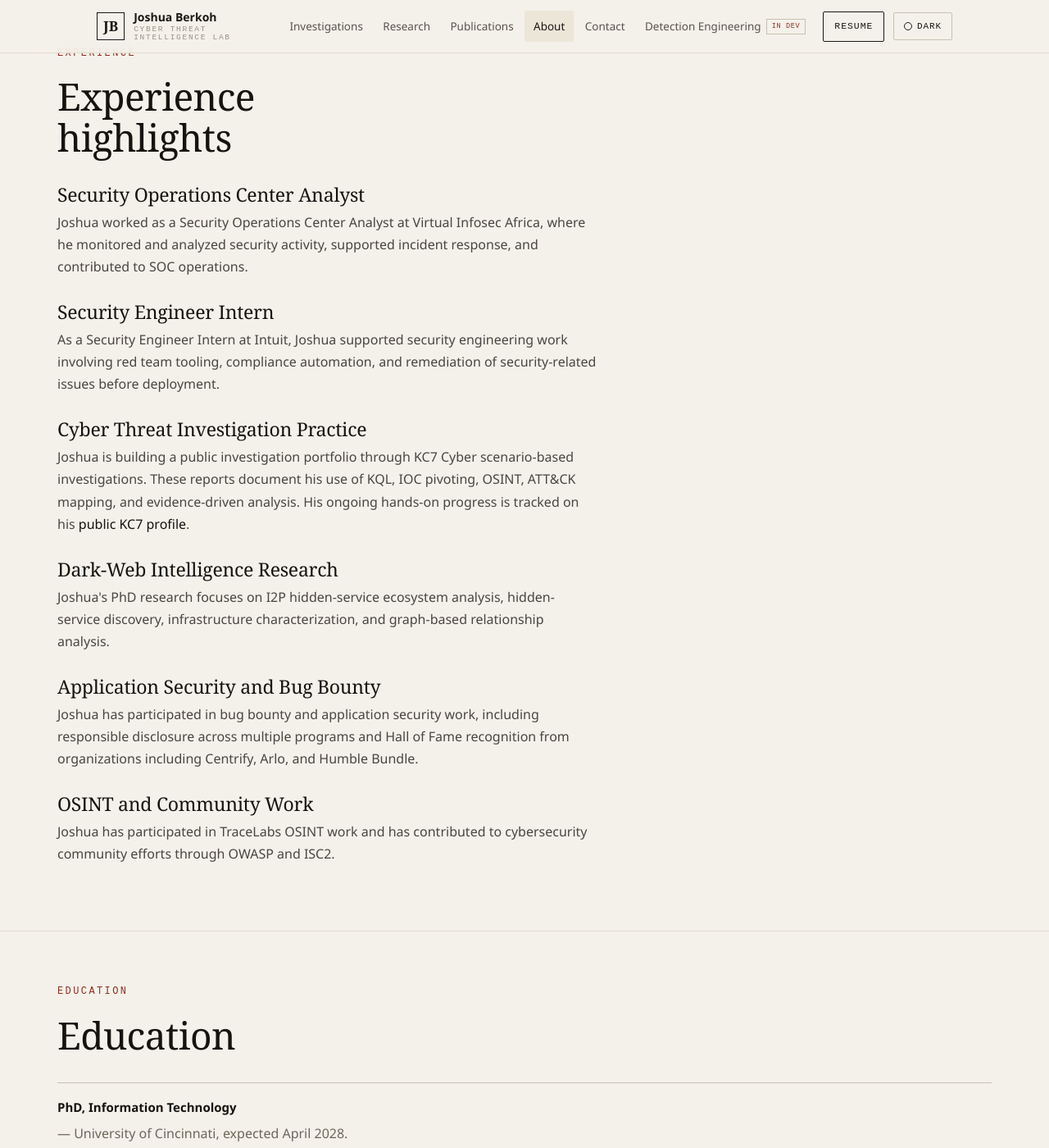
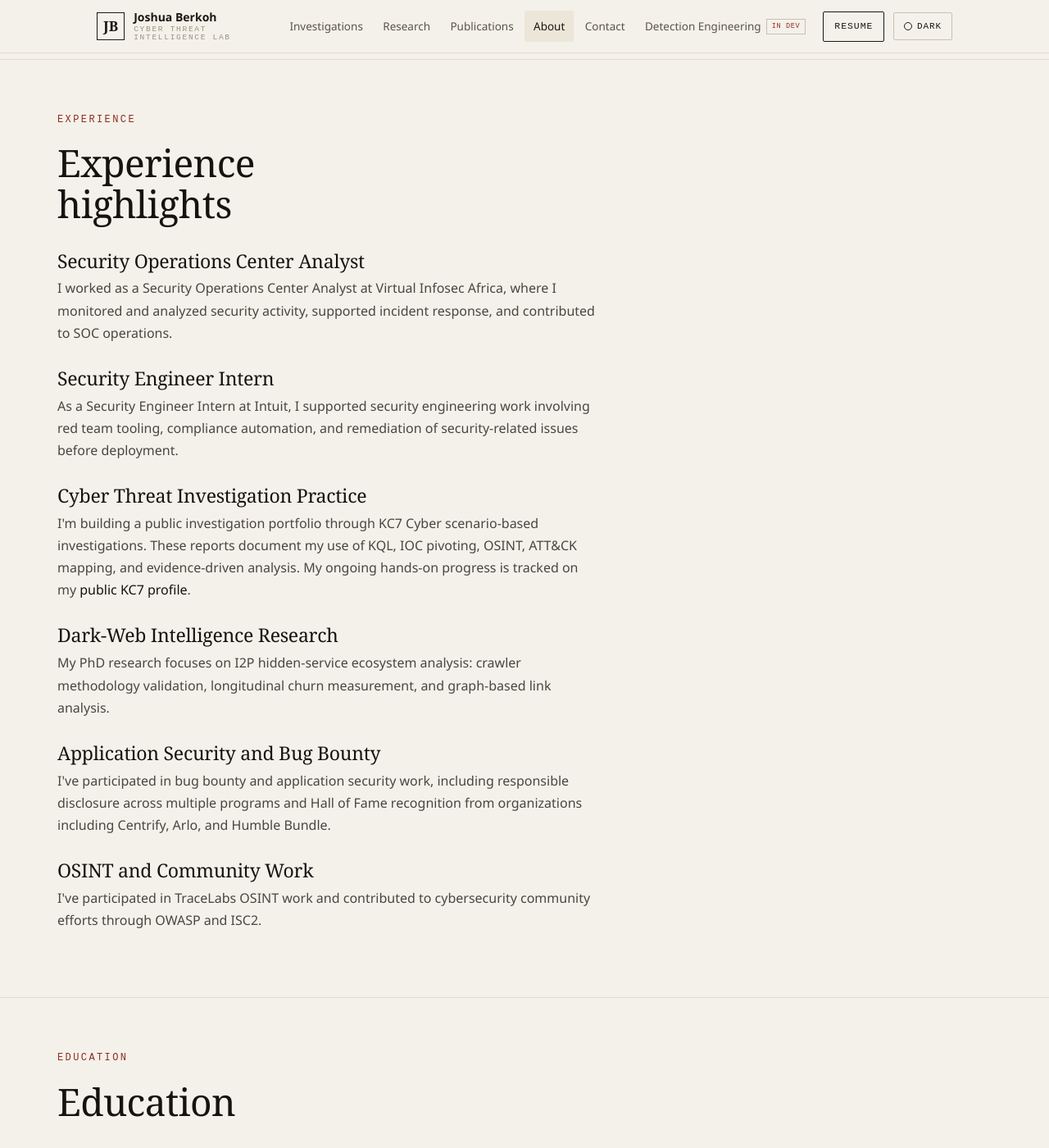
Before and after one commit to joshberk/joshberk.github.io, a Jekyll site: the page built from about.md, in a window 1280 px wide and 1400 px high, scrolled down 3653 px. Shown: the whole window at 82% size. Built offline with Jekyll 4.4.1, drawn with Linux system fonts in a browser that asks for light colours; some of the changed text lies outside the part shown.

Commit message:
Brand audit fixes: honest research framing, first-person about, accepted-paper timeline, hero headline

```diff
--- a/about.md
+++ b/about.md
@@ -16,8 +16,8 @@
       <img src="{{ '/assets/images/joshua_berkoh.jpg' | relative_url }}" alt="Joshua Berkoh" class="profile-image" loading="lazy" width="1400" height="2100" />
     </div>
     <div class="about-text">
-      <p>Joshua Berkoh is a cybersecurity professional and PhD researcher focused on cyber threat intelligence, threat investigations, dark-web intelligence research, and security analysis.</p>
-      <p>His work combines security operations experience, hands-on investigation practice, application security, technical writing, and doctoral research into hidden-service ecosystems. Through this Cyber Threat Intelligence Lab, Joshua documents his development as an investigator and researcher by publishing structured investigation reports, research notes, lab artifacts, and technical writing.</p>
+      <p>I'm a cybersecurity professional and PhD researcher focused on cyber threat intelligence, threat investigations, dark-web intelligence research, and security analysis.</p>
+      <p>My work combines security operations experience, hands-on investigation practice, application security, technical writing, and doctoral research into hidden-service ecosystems. Through this Cyber Threat Intelligence Lab, I document my development as an investigator and researcher by publishing structured investigation reports, research notes, lab artifacts, and technical writing.</p>
     </div>
   </div>
 </section>
@@ -26,7 +26,7 @@
   <div class="section-heading"><p class="section-kicker">Current Focus</p><h2>What I'm focused on</h2></div>
   <ul class="activity-list">
     <li><strong>Threat Investigations</strong> <span class="muted">— building a public portfolio of scenario-based cyber threat investigations using KC7 Cyber materials.</span></li>
-    <li><strong>Dark-Web Intelligence Research</strong> <span class="muted">— conducting PhD research on the I2P hidden-service ecosystem, infrastructure structure, and application-layer connectivity.</span></li>
+    <li><strong>Dark-Web Intelligence Research</strong> <span class="muted">— PhD research on the I2P hidden-service ecosystem across three studies: methodology validation (completed), longitudinal churn measurement (in progress), cross-network generalization (planned).</span></li>
     <li><strong>Security Analysis &amp; Threat Hunting</strong> <span class="muted">— strengthening investigation workflows using KQL, IOC pivoting, OSINT, and MITRE ATT&amp;CK mapping.</span></li>
     <li><strong>Detection Engineering Study</strong> <span class="muted">— studying Practical Detection Engineering as an in-progress capability that will later support defensible detection artifacts.</span></li>
   </ul>
@@ -35,15 +35,15 @@
 <section class="home-section" id="portfolio">
   <div class="section-heading"><p class="section-kicker">Investigation Portfolio</p><h2>Investigation portfolio</h2></div>
   <p>The investigation portfolio contains structured cyber threat investigations completed using realistic enterprise scenarios from the KC7 Cyber Security Analyst program.</p>
-  <p>These reports are not presented as real-world client incidents. They are scenario-based investigations that document Joshua's analytical workflow, evidence collection, KQL analysis, IOC pivoting, MITRE ATT&amp;CK mapping, and findings.</p>
+  <p>These reports are not presented as real-world client incidents. They are scenario-based investigations that document my analytical workflow, evidence collection, KQL analysis, IOC pivoting, MITRE ATT&amp;CK mapping, and findings.</p>
   <p>The goal is to show the investigative process clearly and honestly: what evidence was reviewed, how conclusions were reached, and how the analysis developed over time.</p>
   <a href="{{ '/investigations/' | relative_url }}" class="ic-link">View the investigation portfolio →</a>
 </section>
 
 <section class="home-section" id="research-focus">
   <div class="section-heading"><p class="section-kicker">Research Focus</p><h2>Research focus</h2></div>
-  <p>Joshua's doctoral research focuses on the I2P anonymity network and hidden-service ecosystem analysis.</p>
-  <p>The research examines how application-layer and network-layer observations can be collected, structured, and analyzed to better understand hidden-service connectivity, infrastructure relationships, and ecosystem behavior.</p>
+  <p>My doctoral research focuses on the I2P anonymity network's hidden-service ecosystem across three studies: completed crawler methodology validation, an in-progress longitudinal churn measurement campaign, and a planned cross-network generalization study.</p>
+  <p>Network-layer observations are recorded with strict provenance separation from application-layer crawls, so cross-layer claims are made only where the data supports them.</p>
   <p>This work is framed as dark-web intelligence research and security measurement. It does not claim real-world adversary attribution or active threat actor tracking.</p>
   <a href="{{ '/research/' | relative_url }}" class="ic-link">Explore the research →</a>
 </section>
@@ -98,22 +98,22 @@
   <div class="section-heading"><p class="section-kicker">Experience</p><h2>Experience highlights</h2></div>
 
   <h3>Security Operations Center Analyst</h3>
-  <p>Joshua worked as a Security Operations Center Analyst at Virtual Infosec Africa, where he monitored and analyzed security activity, supported incident response, and contributed to SOC operations.</p>
+  <p>I worked as a Security Operations Center Analyst at Virtual Infosec Africa, where I monitored and analyzed security activity, supported incident response, and contributed to SOC operations.</p>
 
   <h3>Security Engineer Intern</h3>
-  <p>As a Security Engineer Intern at Intuit, Joshua supported security engineering work involving red team tooling, compliance automation, and remediation of security-related issues before deployment.</p>
+  <p>As a Security Engineer Intern at Intuit, I supported security engineering work involving red team tooling, compliance automation, and remediation of security-related issues before deployment.</p>
 
   <h3>Cyber Threat Investigation Practice</h3>
-  <p>Joshua is building a public investigation portfolio through KC7 Cyber scenario-based investigations. These reports document his use of KQL, IOC pivoting, OSINT, ATT&amp;CK mapping, and evidence-driven analysis. His ongoing hands-on progress is tracked on his <a href="https://kc7cyber.com/profile/dd63b85e" target="_blank" rel="noopener noreferrer">public KC7 profile</a>.</p>
+  <p>I'm building a public investigation portfolio through KC7 Cyber scenario-based investigations. These reports document my use of KQL, IOC pivoting, OSINT, ATT&amp;CK mapping, and evidence-driven analysis. My ongoing hands-on progress is tracked on my <a href="https://kc7cyber.com/profile/dd63b85e" target="_blank" rel="noopener noreferrer">public KC7 profile</a>.</p>
 
   <h3>Dark-Web Intelligence Research</h3>
-  <p>Joshua's PhD research focuses on I2P hidden-service ecosystem analysis, hidden-service discovery, infrastructure characterization, and graph-based relationship analysis.</p>
+  <p>My PhD research focuses on I2P hidden-service ecosystem analysis: crawler methodology validation, longitudinal churn measurement, and graph-based link analysis.</p>
 
   <h3>Application Security and Bug Bounty</h3>
-  <p>Joshua has participated in bug bounty and application security work, including responsible disclosure across multiple programs and Hall of Fame recognition from organizations including Centrify, Arlo, and Humble Bundle.</p>
+  <p>I've participated in bug bounty and application security work, including responsible disclosure across multiple programs and Hall of Fame recognition from organizations including Centrify, Arlo, and Humble Bundle.</p>
 
   <h3>OSINT and Community Work</h3>
-  <p>Joshua has participated in TraceLabs OSINT work and has contributed to cybersecurity community efforts through OWASP and ISC2.</p>
+  <p>I've participated in TraceLabs OSINT work and contributed to cybersecurity community efforts through OWASP and ISC2.</p>
 </section>
 
 <section class="home-section" id="education">
```
Also changed, not shown: _data/timeline.yml (+4 -11 lines), index.md (+4 -4 lines).
